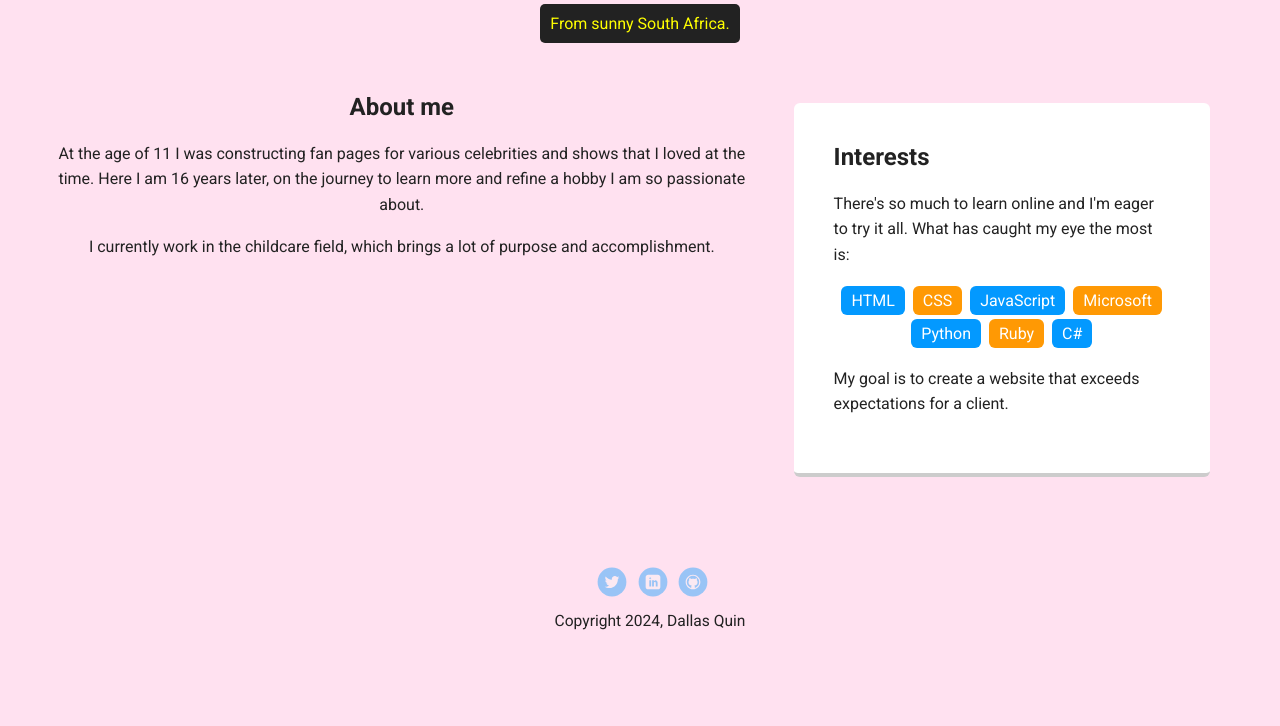
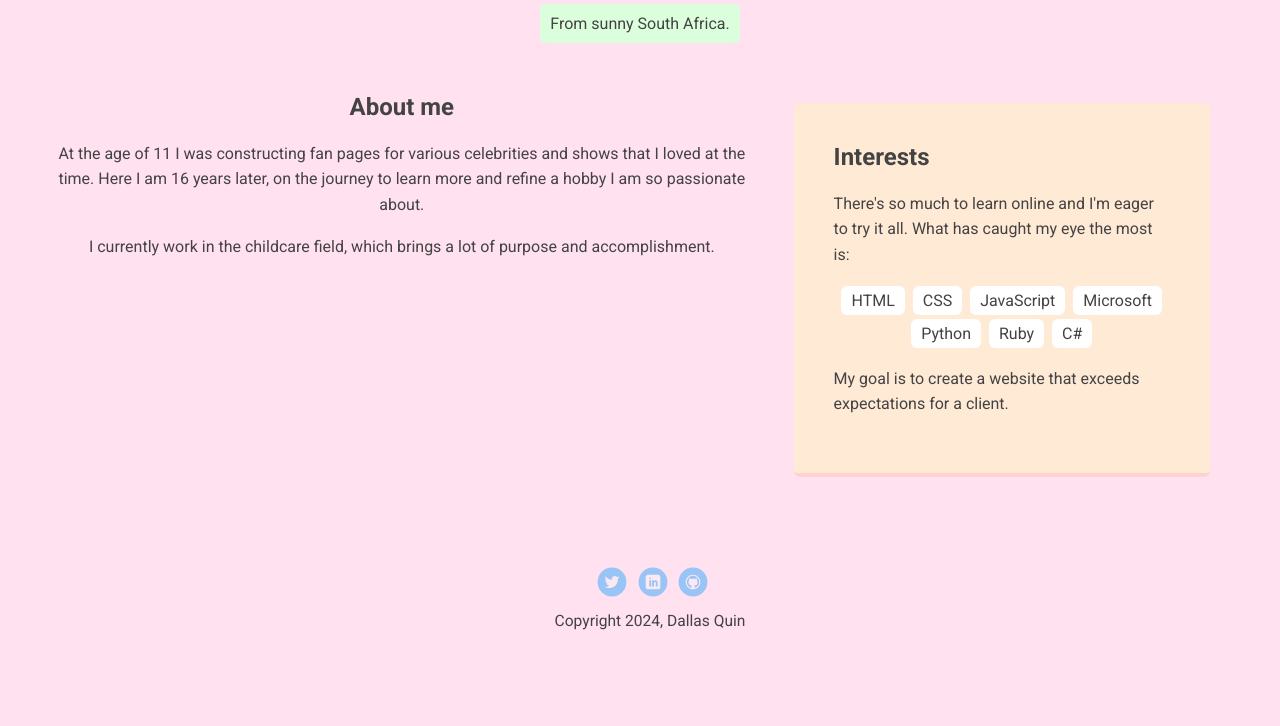
Before and after one commit to dallyq/portfolio_update_v1, a plain HTML site: page portfolio_update_v1/index.html in a window 1280 px wide. Shown: the part 411-1137 px from the top of the page. Drawn offline with Linux system fonts and the light colour scheme; a web font is replaced by a local one.

Commit message:
Colour Changes
All colour changes made for text, background, hover, etc. where made.

```diff
--- a/portfolio_update_v1/styles.css
+++ b/portfolio_update_v1/styles.css
@@ -8,7 +8,7 @@ body {
   padding: 0;
   text-align: center;
   font-family: 'Roboto', sans-serif;
-  color: #222;
+  color: rgb(68, 67, 67);
   background: url('images/background.jpg');
 }
 /* Link Styles */
@@ -18,14 +18,14 @@ a {
   color: #999;
 }
 a:hover {
-  color: #6633ff;
+  color: rgb(230, 162, 207);
 }
 
 /* Section Styles */
 
 .main-nav {
   width: 100%;
-  background: black;
+  background: grey;
   min-height: 30px;
   padding: 10px;
   position: fixed;
@@ -43,7 +43,7 @@ a:hover {
 .nav .name {
     display: block;
     margin-right: auto;
-    color: white;
+    color: rgb(68, 67, 67);
 }
 .nav li {
   padding: 5px 10px 10px 10px;
@@ -52,7 +52,7 @@ a:hover {
   transition: all .5s;
 }
 .nav a:hover {
-  color: white
+  color: rgb(230, 162, 207)
 }
 
 header {
@@ -77,24 +77,24 @@ header .profile-image:hover {
   transform: scale(1.2) rotate(5deg);
 }
 .tag {
-  background-color: #efefef;
-  color: black;
+  background-color: #d3fcff;
+  color: rgb(68, 67, 67);
   padding: 10px;
   border-radius: 5px;
   display: table;
   margin: 10px auto;
 }
 .location {
-  background-color: #222;
-  color: yellow;
+  background-color: #dbffdc;
+  color: rgb(68, 67, 67);
 }
 .card {
   margin: 30px;
   padding: 20px 40px 40px;
   max-width: 500px;
   text-align: left;
-  background: #fff;
-  border-bottom: 4px solid #ccc;
+  background: #ffead6;
+  border-bottom: 4px solid #ffd2d2;
   border-radius: 6px;
   transition: all .5s;
 }
@@ -110,14 +110,14 @@ ul.skills {
 .skills li {
   border-radius: 6px;
   display: inline-block;
-  background: #ff9904;
-  color: white;
+  background: white;
+  color: rgb(68, 67, 67);
   padding: 5px 10px;
   margin: 2px;
 }
 
 .skills li:nth-child(odd) {
-  background: #0399ff;
+  background: white;
 }
 
 footer {
```
